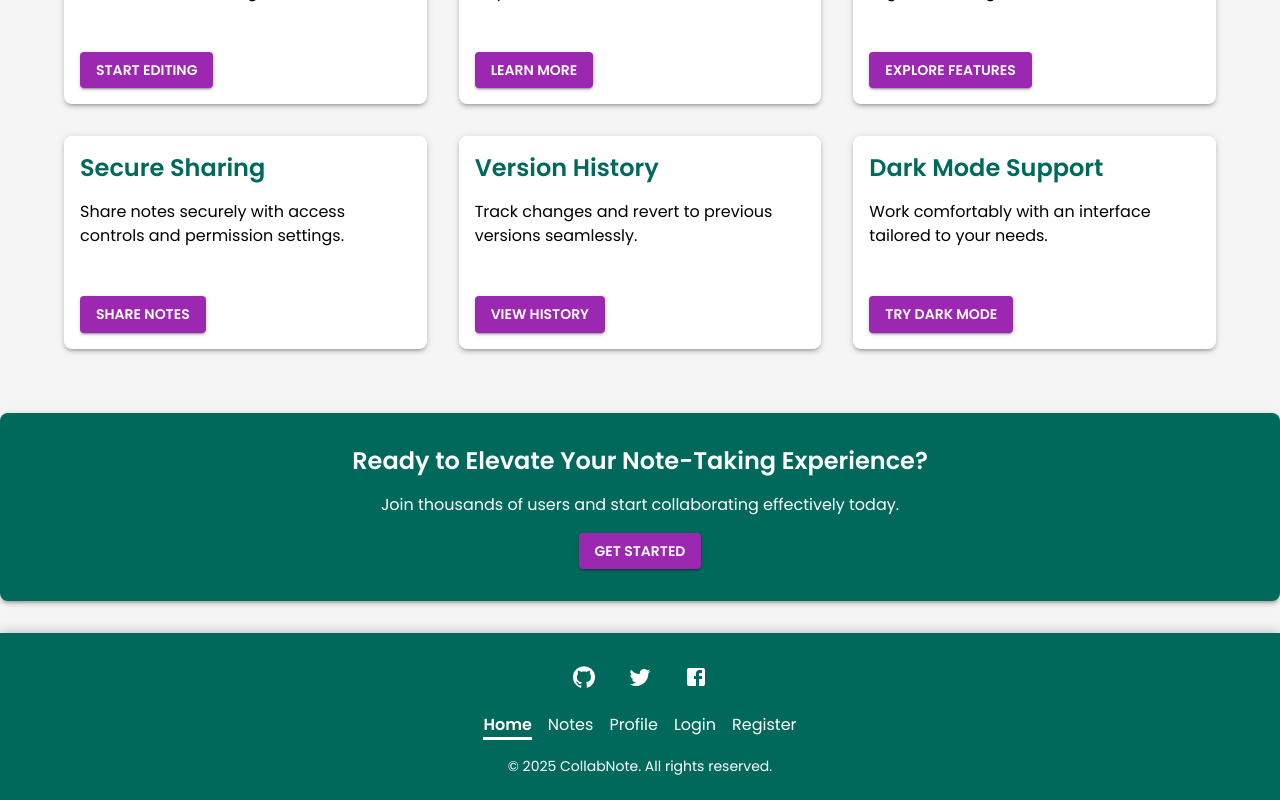
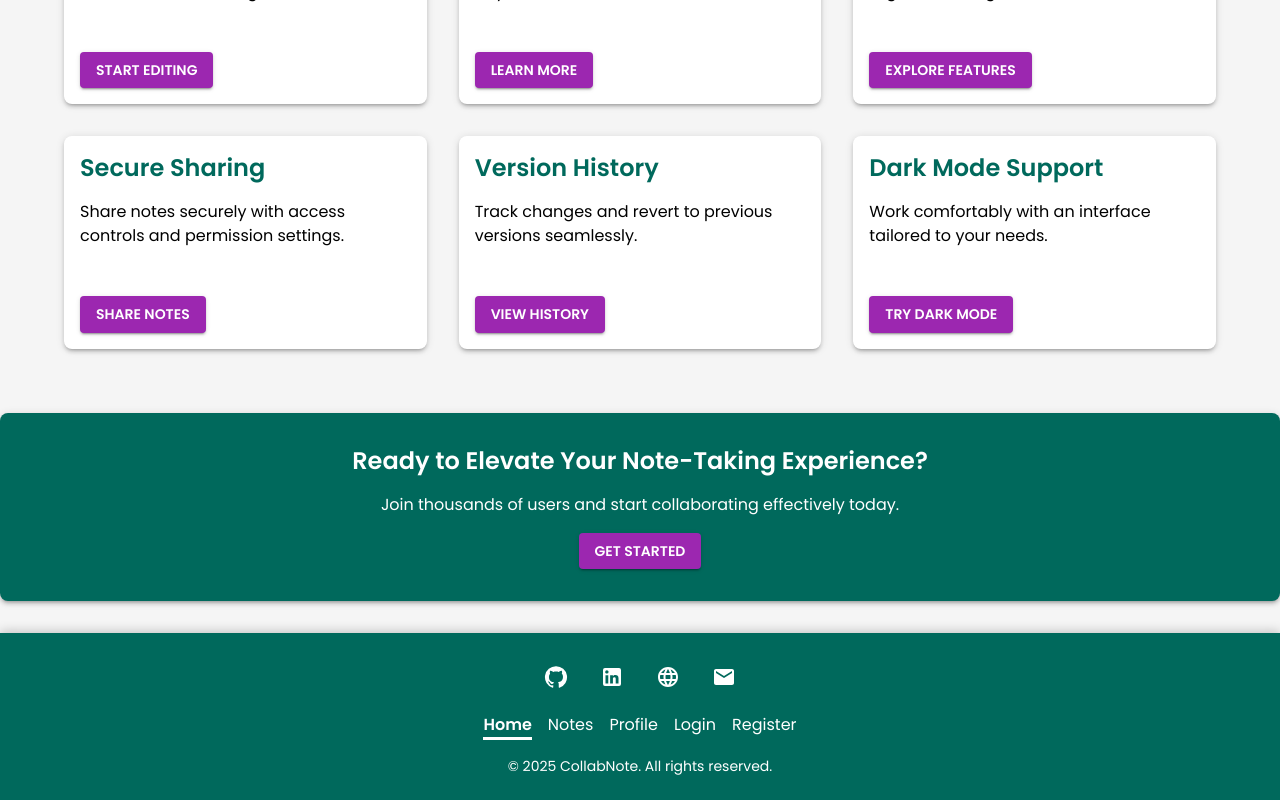
Before and after one commit to TheHenk/CollabNote, a React (Vite) app in the folder frontend/: page / in a window 1280 px wide. Shown: the part 517-1317 px from the top of the page. Built offline with nearby package versions, Linux system fonts and the light colour scheme.

Commit message:
Final: Update App Business Logic

```diff
--- a/frontend/src/layout/Footer.tsx
+++ b/frontend/src/layout/Footer.tsx
@@ -1,5 +1,5 @@
 import { Box, Typography, IconButton, Link } from '@mui/material';
-import { GitHub, Twitter, Facebook } from '@mui/icons-material';
+import {GitHub, Language, LinkedIn, Mail} from '@mui/icons-material';
 import { useLocation, useNavigate } from 'react-router-dom';
 import { useEffect, useState } from "react";
 
@@ -53,7 +53,7 @@ export default function Footer() {
         }}
       >
         <IconButton
-          href="#"
+          href="https://github.com/hoangsonww/CollabNote-Fullstack-App"
           sx={{
             color: 'white',
             transition: 'transform 0.3s ease, color 0.3s ease',
@@ -66,7 +66,7 @@ export default function Footer() {
           <GitHub />
         </IconButton>
         <IconButton
-          href="#"
+          href="https://www.linkedin.com/in/hoangsonw/"
           sx={{
             color: 'white',
             transition: 'transform 0.3s ease, color 0.3s ease',
@@ -76,10 +76,10 @@ export default function Footer() {
             },
           }}
         >
-          <Twitter />
+          <LinkedIn />
         </IconButton>
         <IconButton
-          href="#"
+          href="https://sonnguyenhoang.com"
           sx={{
             color: 'white',
             transition: 'transform 0.3s ease, color 0.3s ease',
@@ -89,7 +89,20 @@ export default function Footer() {
             },
           }}
         >
-          <Facebook />
+          <Language />
+        </IconButton>
+        <IconButton
+          href="mailto:hoangson091104@gmail.com"
+          sx={{
+            color: 'white',
+            transition: 'transform 0.3s ease, color 0.3s ease',
+            '&:hover': {
+              transform: 'scale(1.1)',
+              color: 'secondary.main',
+            },
+          }}
+        >
+          <Mail />
         </IconButton>
       </Box>
 
--- a/frontend/src/layout/ResponsiveDrawer.tsx
+++ b/frontend/src/layout/ResponsiveDrawer.tsx
@@ -7,6 +7,8 @@ import {
   Box,
   Toolbar,
   Typography,
+  Switch,
+  FormControlLabel,
 } from '@mui/material';
 import { Close } from '@mui/icons-material';
 import { useNavigate, useLocation } from 'react-router-dom';
@@ -56,9 +58,12 @@ export default function ResponsiveDrawer({
               onClose();
             }}
             sx={{
-              borderBottom: isActive('/') ? '3px solid #00695c' : 'none',
               fontWeight: isActive('/') ? 'bold' : 'normal',
-              color: isActive('/') ? 'primary.main' : 'text.primary',
+              color: isActive('/') ? 'white' : 'text.primary',
+              backgroundColor: isActive('/') ? 'primary.light' : 'transparent',
+              '&:hover': {
+                backgroundColor: 'primary.light',
+              },
             }}
           >
             <ListItemText primary="Home" />
@@ -69,9 +74,12 @@ export default function ResponsiveDrawer({
               onClose();
             }}
             sx={{
-              borderBottom: isActive('/profile') ? '3px solid #00695c' : 'none',
               fontWeight: isActive('/profile') ? 'bold' : 'normal',
-              color: isActive('/profile') ? 'primary.main' : 'text.primary',
+              color: isActive('/profile') ? 'white' : 'text.primary',
+              backgroundColor: isActive('/profile') ? 'primary.light' : 'transparent',
+              '&:hover': {
+                backgroundColor: 'primary.light',
+              },
             }}
           >
             <ListItemText primary="Profile" />
@@ -84,9 +92,12 @@ export default function ResponsiveDrawer({
                   onClose();
                 }}
                 sx={{
-                  borderBottom: isActive('/notes') ? '3px solid #00695c' : 'none',
                   fontWeight: isActive('/notes') ? 'bold' : 'normal',
-                  color: isActive('/notes') ? 'primary.main' : 'text.primary',
+                  color: isActive('/notes') ? 'white' : 'text.primary',
+                  backgroundColor: isActive('/notes') ? 'primary.light' : 'transparent',
+                  '&:hover': {
+                    backgroundColor: 'primary.light',
+                  },
                 }}
               >
                 <ListItemText primary="Notes" />
@@ -108,9 +119,12 @@ export default function ResponsiveDrawer({
                   onClose();
                 }}
                 sx={{
-                  borderBottom: isActive('/login') ? '3px solid #00695c' : 'none',
                   fontWeight: isActive('/login') ? 'bold' : 'normal',
-                  color: isActive('/login') ? 'primary.main' : 'text.primary',
+                  color: isActive('/login') ? 'white' : 'text.primary',
+                  backgroundColor: isActive('/login') ? 'primary.light' : 'transparent',
+                  '&:hover': {
+                    backgroundColor: 'primary.light',
+                  },
                 }}
               >
                 <ListItemText primary="Login" />
@@ -130,13 +144,21 @@ export default function ResponsiveDrawer({
               </ListItemButton>
             </>
           )}
-          <ListItemButton
-            onClick={() => {
-              toggleTheme();
-              onClose();
-            }}
-          >
-            <ListItemText primary={isDarkMode ? 'Light Mode' : 'Dark Mode'} />
+          <div style={{ borderBottom: '1px solid #f0f0f0', margin: '8px 16px' }} />
+          <ListItemButton>
+            <FormControlLabel
+              control={
+                <Switch
+                  checked={isDarkMode}
+                  onChange={() => {
+                    toggleTheme();
+                    onClose();
+                  }}
+                />
+              }
+              label={isDarkMode ? 'Dark Mode' : 'Light Mode'}
+              sx={{ ml: 1 }}
+            />
           </ListItemButton>
         </List>
       </Box>
```
Also changed, not shown: 1 other file (tests, documents, lock files or other folders).
